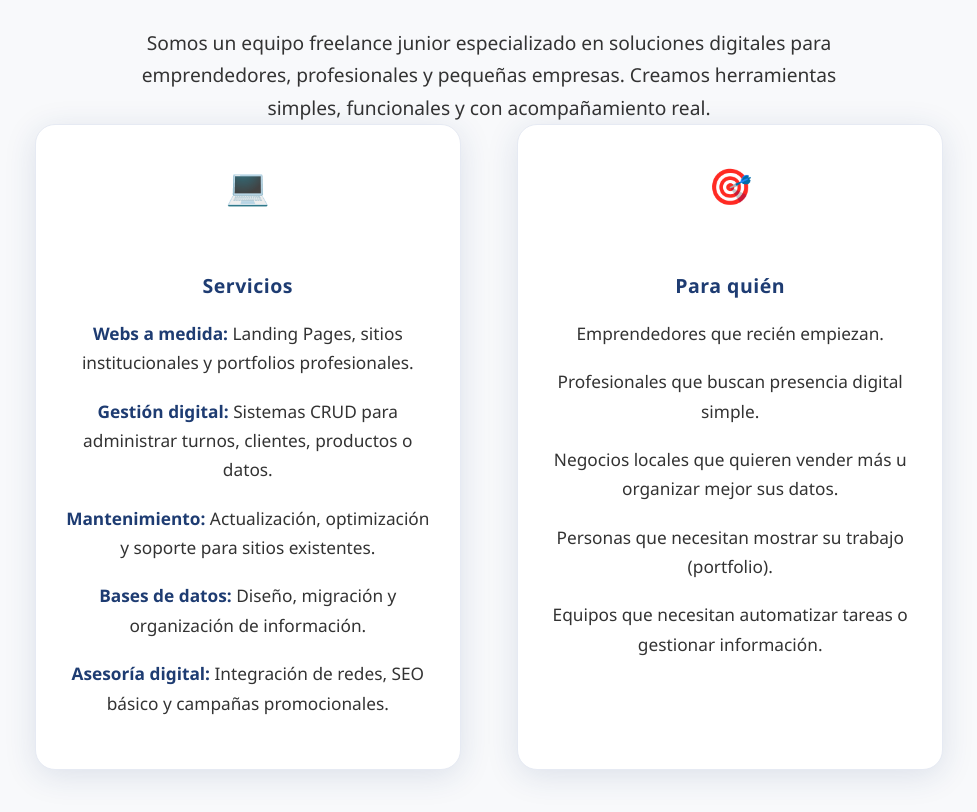
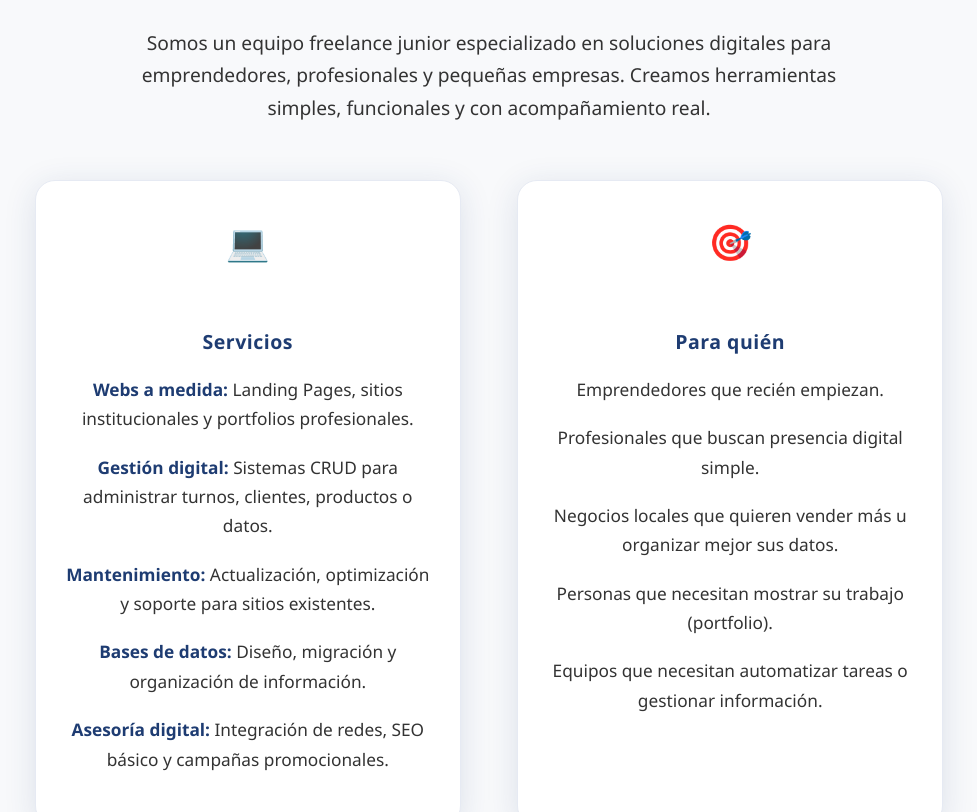
Before and after one commit to gretoide/adoge-portfolio, a React (Create React App) app in the folder adoge/: page / in a window 1280 px wide. Shown: the part 1200-2012 px from the top of the page, without its empty margins (151-1128 px from the left). Built offline with nearby package versions, Linux system fonts and the light colour scheme.

Commit message:
Add margin-top to About component layout for improved spacing

```diff
--- a/adoge/src/components/About/About.css
+++ b/adoge/src/components/About/About.css
@@ -50,6 +50,7 @@
   flex-wrap: wrap;
   gap: 3.5em;
   justify-content: center;
+  margin-top: 3.5em;
 }
 
 .about-card {
```
